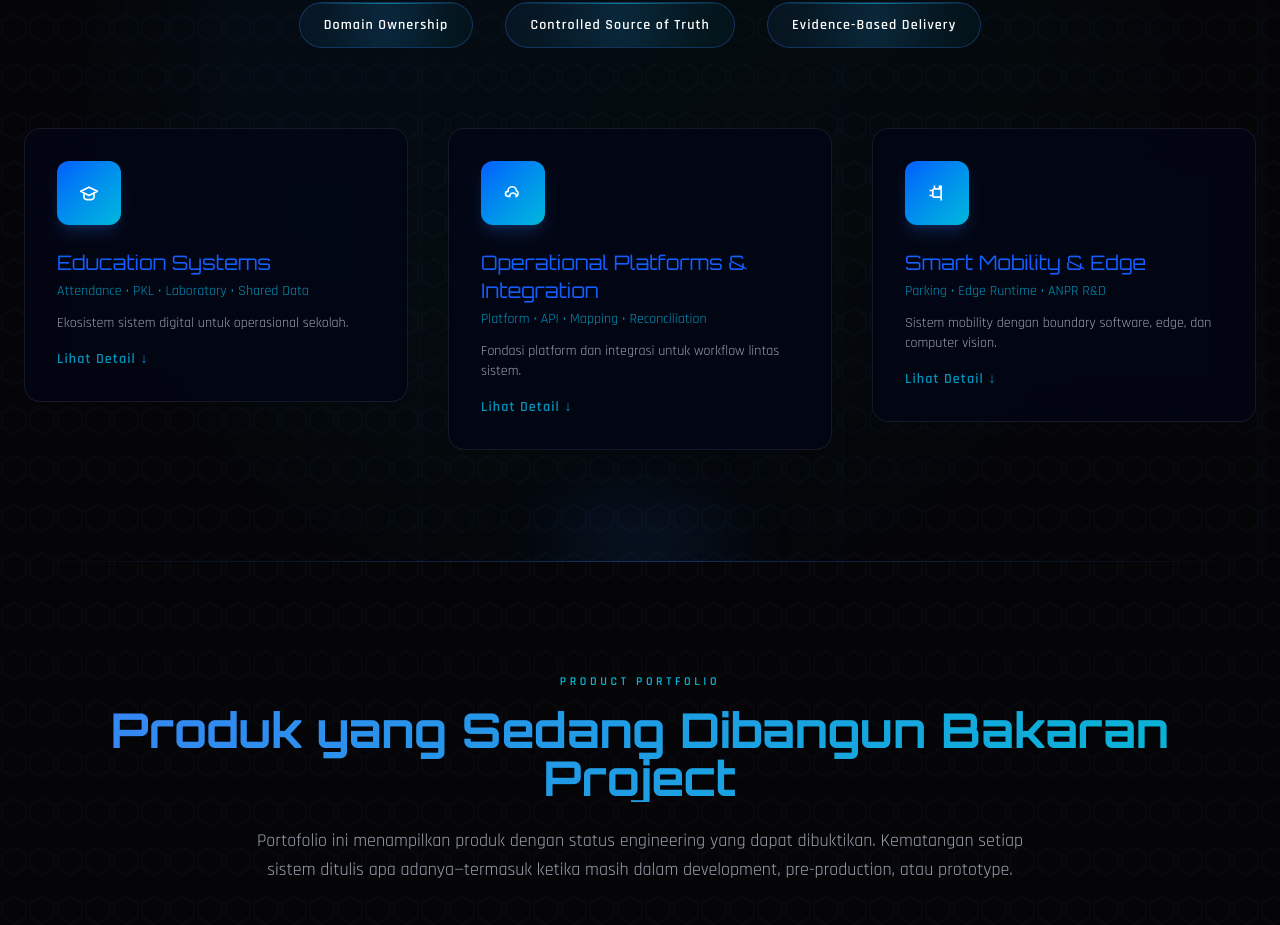
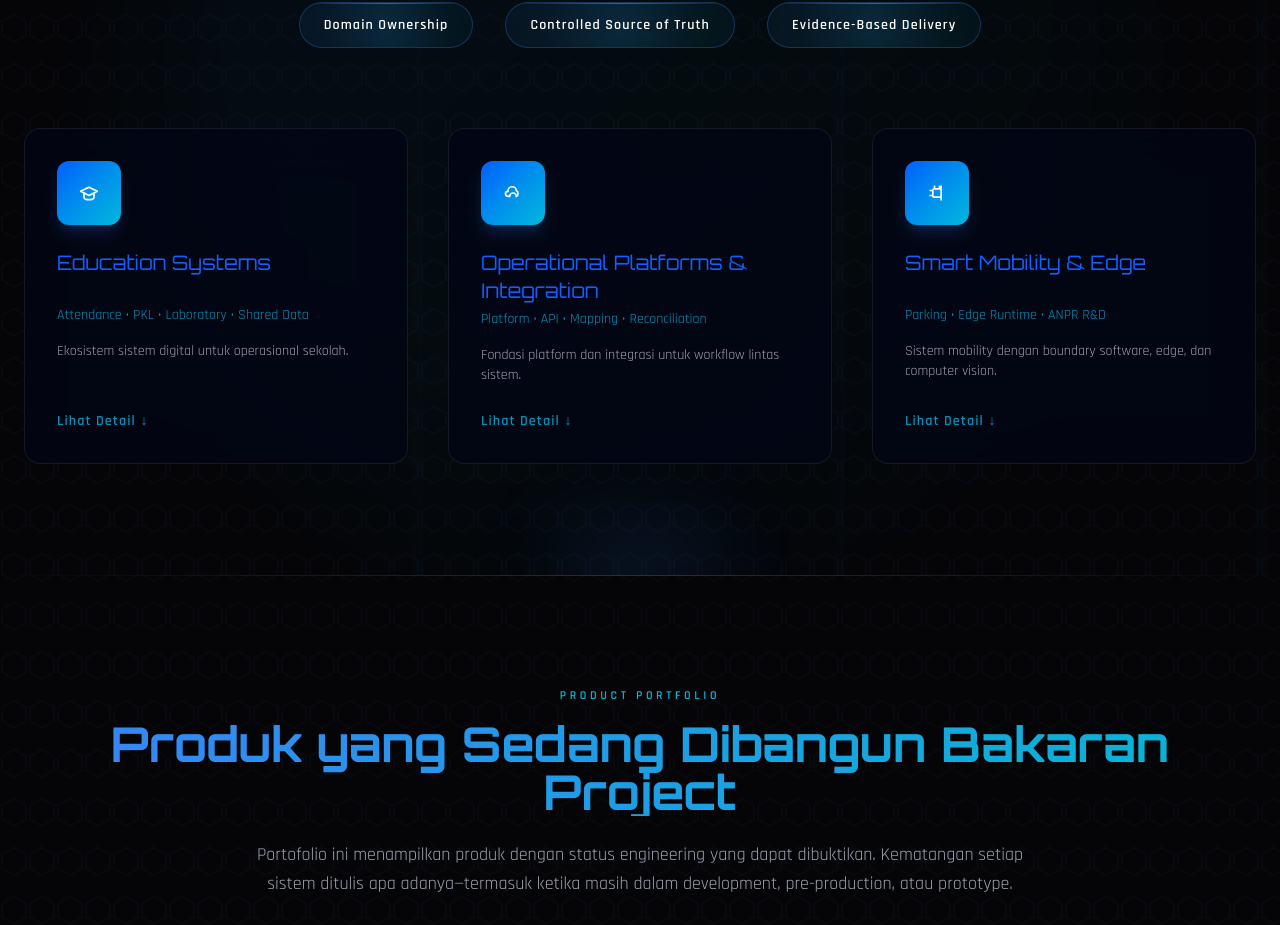
Before and after one commit to yogawillyutomo/webbp, a Next.js app: page / in a window 1280 px wide. Shown: the part 1172-2097 px from the top of the page. Built offline with nearby package versions, Linux system fonts and the light colour scheme.

Commit message:
fix(m8): align solution card content

```diff
--- a/src/shared/ui/ServiceCard.jsx
+++ b/src/shared/ui/ServiceCard.jsx
@@ -43,10 +43,10 @@ export default function ServiceCard({
       onClick={onClick}
       onKeyDown={handleKeyDown}
       onMouseMove={handleMouseMove}
-      whileHover={{ scale: 1.03, y: -8 }}
-      transition={{ duration: 0.35, ease: "easeOut" }}
+      whileHover={{ scale: 1.02, y: -6 }}
+      transition={{ duration: 0.28, ease: [0.22, 1, 0.36, 1] }}
       className={`
-        relative isolate p-8 rounded-2xl cursor-pointer
+        relative isolate flex h-full min-h-[21rem] flex-col p-8 rounded-2xl cursor-pointer
         border overflow-hidden backdrop-blur-xl
         bg-[var(--card-bg)]
         group will-change-transform
@@ -58,7 +58,6 @@ export default function ServiceCard({
       `}
     >
 
-      {/* Animated Border */}
       {active && (
         <motion.div
           layoutId="activeBorder"
@@ -72,14 +71,12 @@ export default function ServiceCard({
         </motion.div>
       )}
 
-      {/* Scan Light */}
       {active && (
         <div className="absolute inset-0 pointer-events-none overflow-hidden rounded-2xl">
           <div className="scan-line absolute -top-full left-0 w-full h-[200%]" />
         </div>
       )}
 
-      {/* Spotlight */}
       <div className="pointer-events-none absolute inset-0 opacity-0 group-hover:opacity-100 transition-opacity duration-500">
         <div
           className="absolute w-[500px] h-[500px] bg-blue-500/10 blur-3xl"
@@ -91,14 +88,12 @@ export default function ServiceCard({
         />
       </div>
 
-      <div className="relative z-20 space-y-6">
-
-        {/* ICON */}
+      <div className="relative z-20 flex h-full flex-1 flex-col gap-6">
         <motion.div
-          whileHover={{ scale: 1.15, rotate: 3 }}
-          transition={{ duration: 0.3 }}
+          whileHover={{ scale: 1.1, rotate: 2 }}
+          transition={{ duration: 0.24 }}
           className="
-            w-16 h-16 rounded-xl
+            w-16 h-16 shrink-0 rounded-xl
             bg-gradient-to-br from-blue-600 to-cyan-500
             flex items-center justify-center
             shadow-lg shadow-blue-500/20
@@ -107,10 +102,10 @@ export default function ServiceCard({
           {icon}
         </motion.div>
 
-        <div>
+        <div className="flex flex-1 flex-col">
           <h3
             className={`
-              font-orbitron text-xl mb-1
+              min-h-[3.25rem] font-orbitron text-xl mb-1
               text-blue-600 dark:text-blue-400
               transition-all duration-300
               group-hover:text-blue-500
@@ -123,7 +118,7 @@ export default function ServiceCard({
           <div
             aria-hidden="true"
             className={`
-              text-sm mb-3 transition-colors duration-300
+              min-h-6 text-sm mb-3 transition-colors duration-300
               ${active
                 ? "text-cyan-600 dark:text-cyan-400 font-semibold"
                 : "text-cyan-600 dark:text-[var(--brand-color)]"}
@@ -132,7 +127,7 @@ export default function ServiceCard({
             {subtitle}
           </div>
 
-          <p className="text-sm text-[var(--muted-text)]">
+          <p className="min-h-[2.75rem] text-sm text-[var(--muted-text)]">
             {shortDesc}
           </p>
 
@@ -144,7 +139,7 @@ export default function ServiceCard({
               height: active ? "auto" : 0,
               opacity: active ? 1 : 0
             }}
-            transition={{ duration: 0.35 }}
+            transition={{ duration: 0.3, ease: [0.22, 1, 0.36, 1] }}
             className="overflow-hidden"
           >
             <p className="mt-4 text-sm leading-relaxed text-[var(--muted-text)]">
@@ -154,7 +149,7 @@ export default function ServiceCard({
 
           <div
             className={`
-              mt-4 text-sm font-semibold tracking-[0.08em]
+              mt-auto pt-4 text-sm font-semibold tracking-[0.08em]
               transition-all duration-300
               ${active
                 ? "text-cyan-300 drop-shadow-[0_0_6px_rgba(6,182,212,0.6)]"
```
